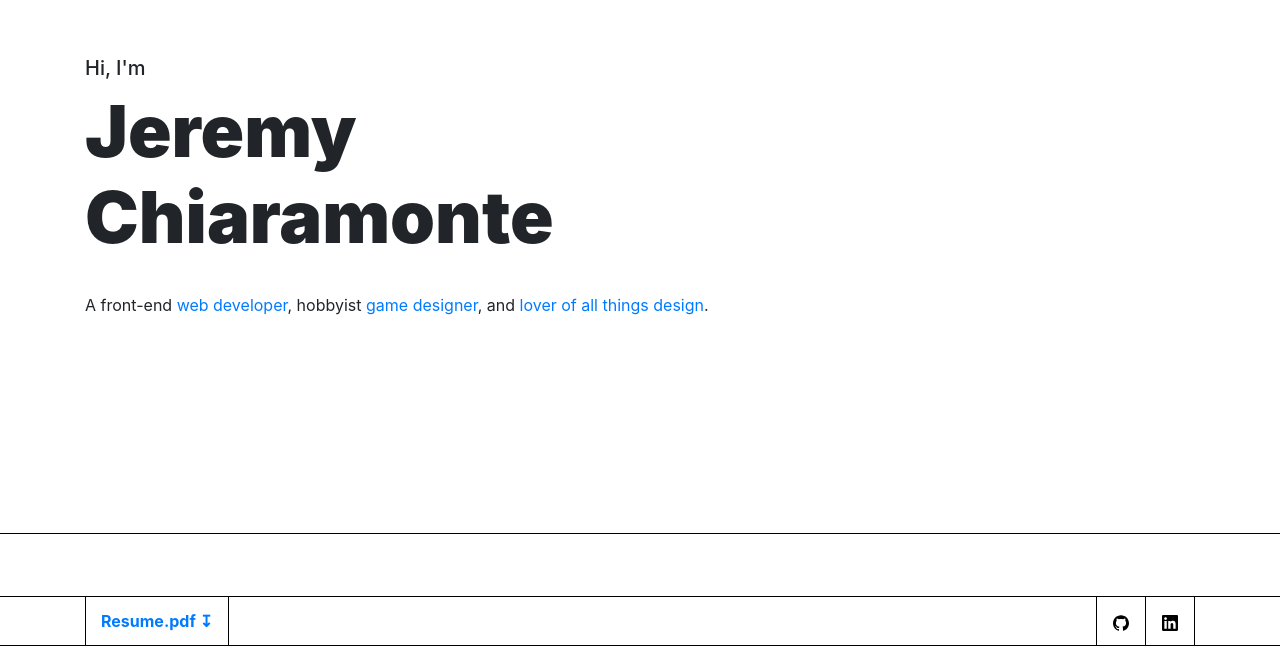
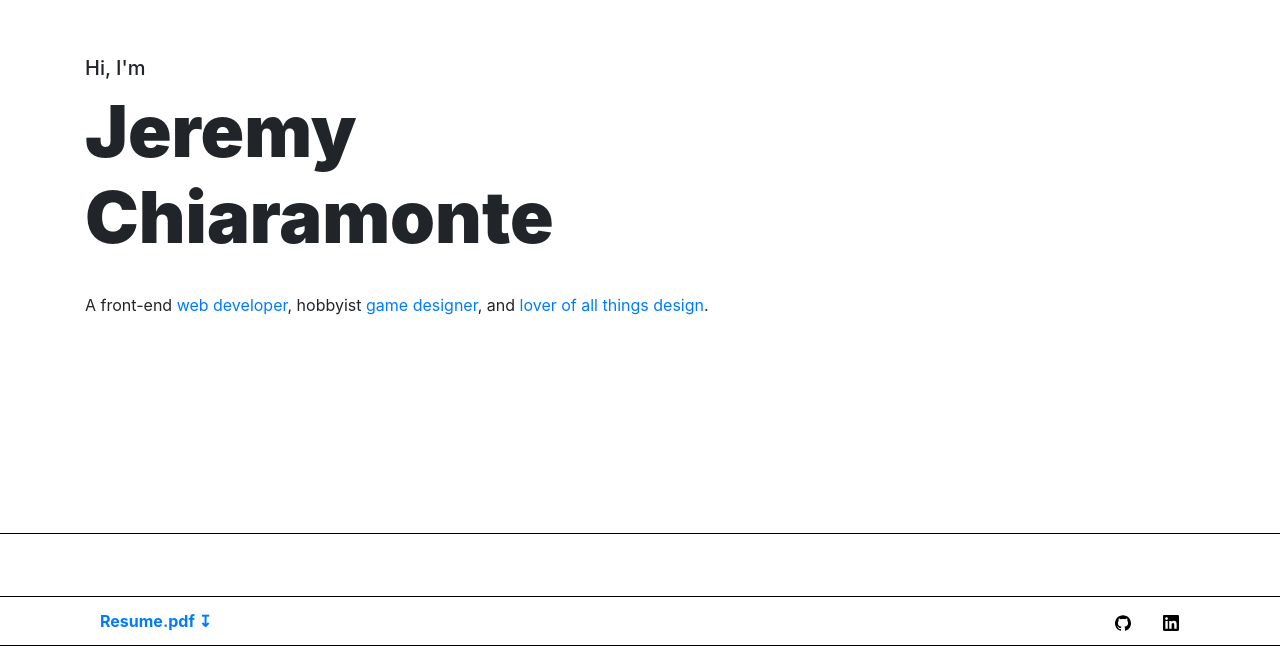
Before and after one commit to realsnehpatel/jchiaramonte7.github.io, a plain HTML site: page index.html in a window 1280 px wide. Shown: the part 154-801 px from the top of the page. Drawn offline with nearby package versions, Linux system fonts and the light colour scheme.

Commit message:
responsive tweaks

```diff
--- a/css/index.css
+++ b/css/index.css
@@ -130,8 +130,8 @@ h2 {
 }
 
 .link-footer-button {
-	border-left: 1px solid black;
-	border-right: 1px solid black;
+	//border-left: 1px solid black;
+	//border-right: 1px solid black;
 	padding: 15px;
 }
 
@@ -178,7 +178,7 @@ h2 {
 }
 
 .footer-lists ul li:first-child a {
-	border-left: 1px solid black;
+	//border-left: 1px solid black;
 }
 
 ul {
```
